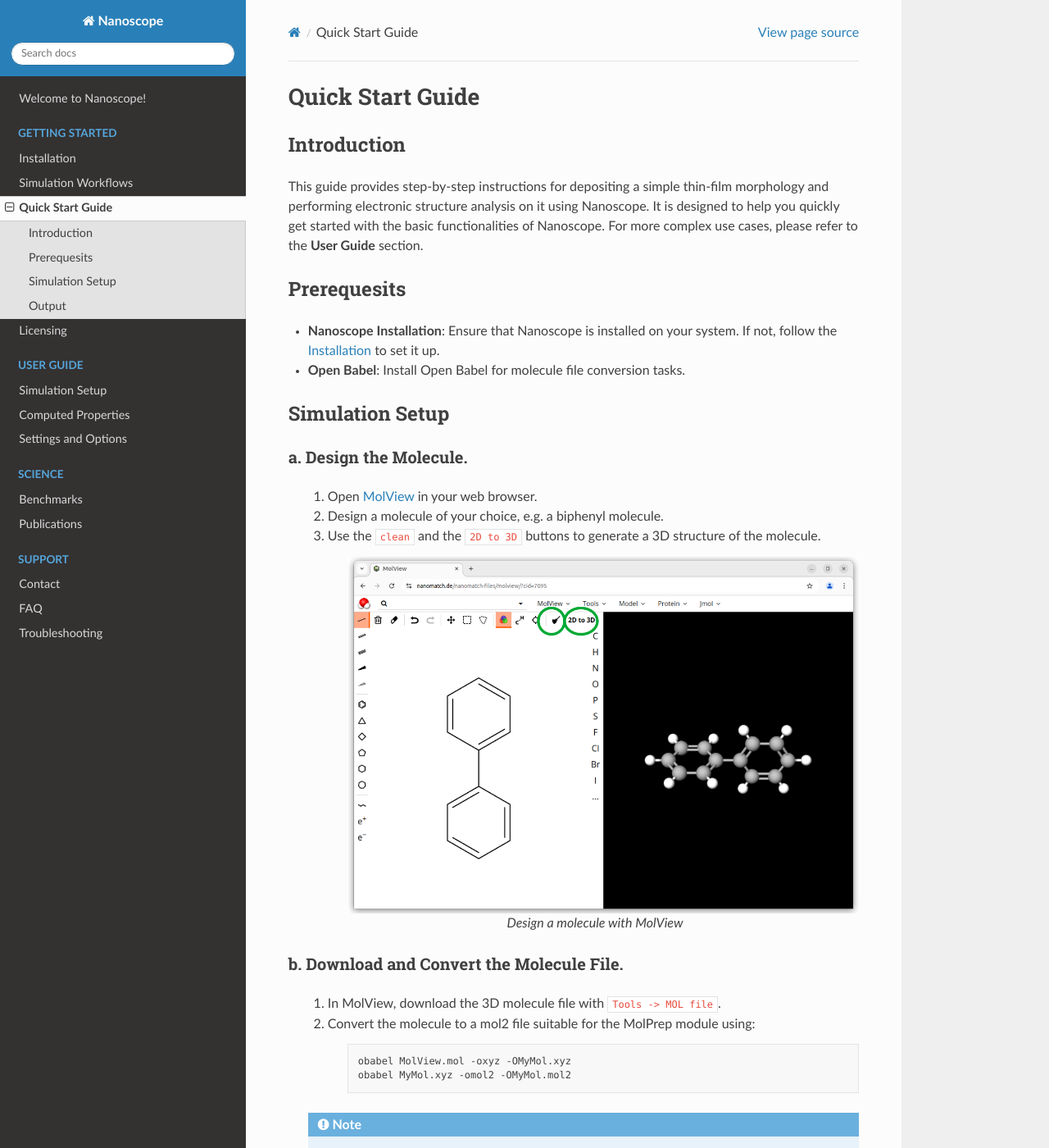
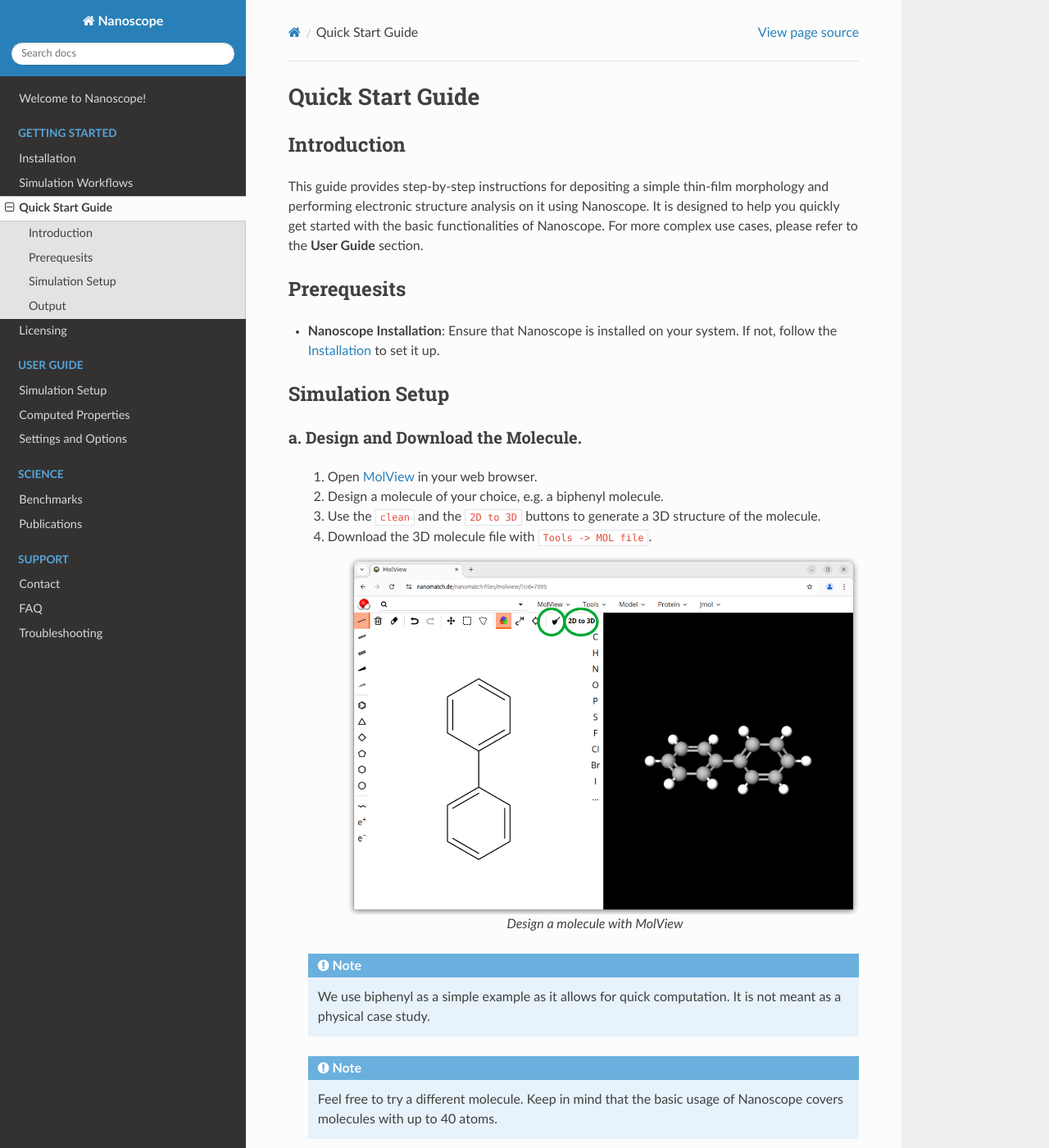
Before and after one commit to NanomatchGmbH/nanoscope-docs, a Sphinx documentation site: the page built from docs/source/getting_started/quick_start.rst, in a window 1280 px wide and 1400 px high. Shown: the whole window at 82% size. Built offline with Sphinx 7.4.7 and the Read the Docs theme 3.1.0, drawn with Linux system fonts in a browser that asks for light colours; some of the changed text lies outside the part shown.

Commit message:
updated MolPrep WaNo and no openbabel in quickstart guide

```diff
--- a/docs/source/getting_started/quick_start.rst
+++ b/docs/source/getting_started/quick_start.rst
@@ -11,18 +11,18 @@
 Prerequesits
 -------------
 * **Nanoscope Installation**: Ensure that Nanoscope is installed on your system. If not, follow the  :ref:`getting_started_installation` to set it up.
-* **Open Babel**: Install Open Babel for molecule file conversion tasks.
 
 .. _getting_started_quick_start_setup:
 
 Simulation Setup
 -----------------
 
-a. Design the Molecule.
+a. Design and Download the Molecule.
 ^^^^^^^^^^^^^^^^^^^^^^^^^^^
     1. Open `MolView <https://www.nanomatch.de/nanomatch-files/molview/>`_  in your web browser.
     2. Design a molecule of your choice, e.g. a biphenyl molecule.
     3. Use the ``clean`` and the ``2D to 3D`` buttons to generate a 3D structure of the molecule.
+    4. Download the 3D molecule file with ``Tools -> MOL file``.
 
         .. figure:: quick_start/quick_start_0.png
            :alt: Design a molecule with MolView
@@ -31,15 +31,6 @@
 
            Design a molecule with MolView
 
-b. Download and Convert the Molecule File.
-^^^^^^^^^^^^^^^^^^^^^^^^^^^^^^^^^^^^^^^^^^
-    1. In MolView, download the 3D molecule file with ``Tools -> MOL file``.
-    2. Convert the molecule to a mol2 file suitable for the MolPrep module using:
-
-        .. code-block:: bash
-
-           obabel MolView.mol -oxyz -OMyMol.xyz
-           obabel MyMol.xyz -omol2 -OMyMol.mol2
 
     .. note:: We use biphenyl as a simple example as it allows for quick computation. It is not meant as a physical case study.
 
@@ -76,7 +67,7 @@
 
     1. **MolPrep**.
 
-        * Set the `Molecule (Mol2)` file: select the molecule you created above.
+        * Set the `Input Molecule File` file: select the molecule you created above.
         * Adjust other settings as shown below.
 
         .. figure:: quick_start/quick_start_molprep.png
```
Also changed, not shown: docs/source/getting_started/quick_start/quick_start_molprep.png.
